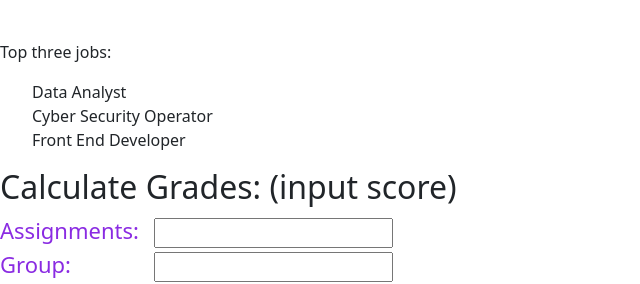
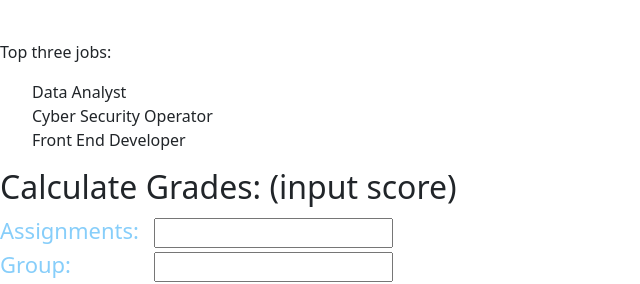
Before and after one commit to kyliefromm/Mission2, a plain HTML site: page Mission-2/wwwroot/Index.html in a window 1280 px wide. Shown: the part 530-814 px from the top of the page, without its empty margins (0-640 px from the left). Drawn offline with Linux system fonts and the light colour scheme.

Commit message:
color change

```diff
--- a/Mission-2/wwwroot/css/styles.css
+++ b/Mission-2/wwwroot/css/styles.css
@@ -4,7 +4,7 @@ body {
 
 label {
     font-size: 22px;
-    color: blueviolet;
+    color: lightskyblue;
     width: 150px;
     display: inline-block;
 }
```
Also changed, not shown: 2 other files.
